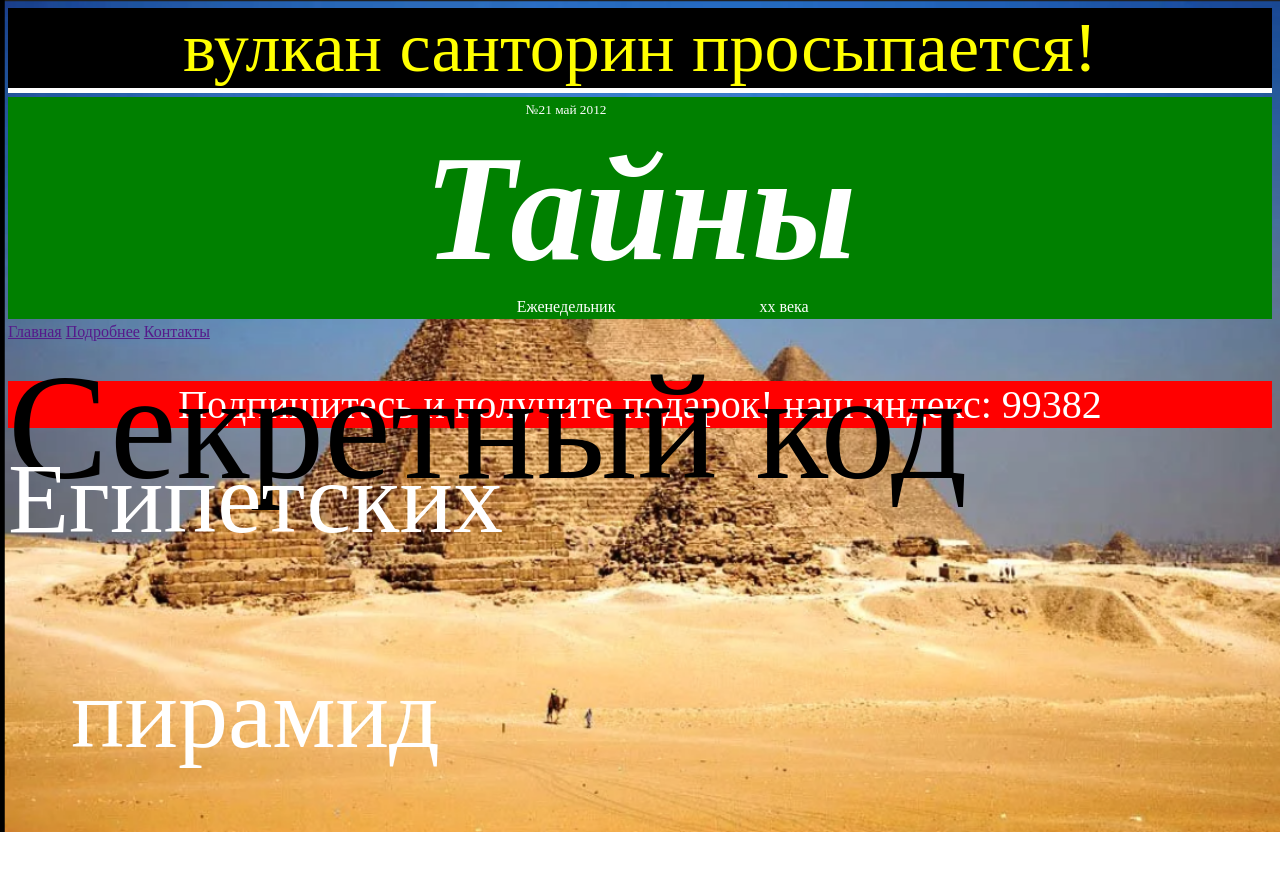
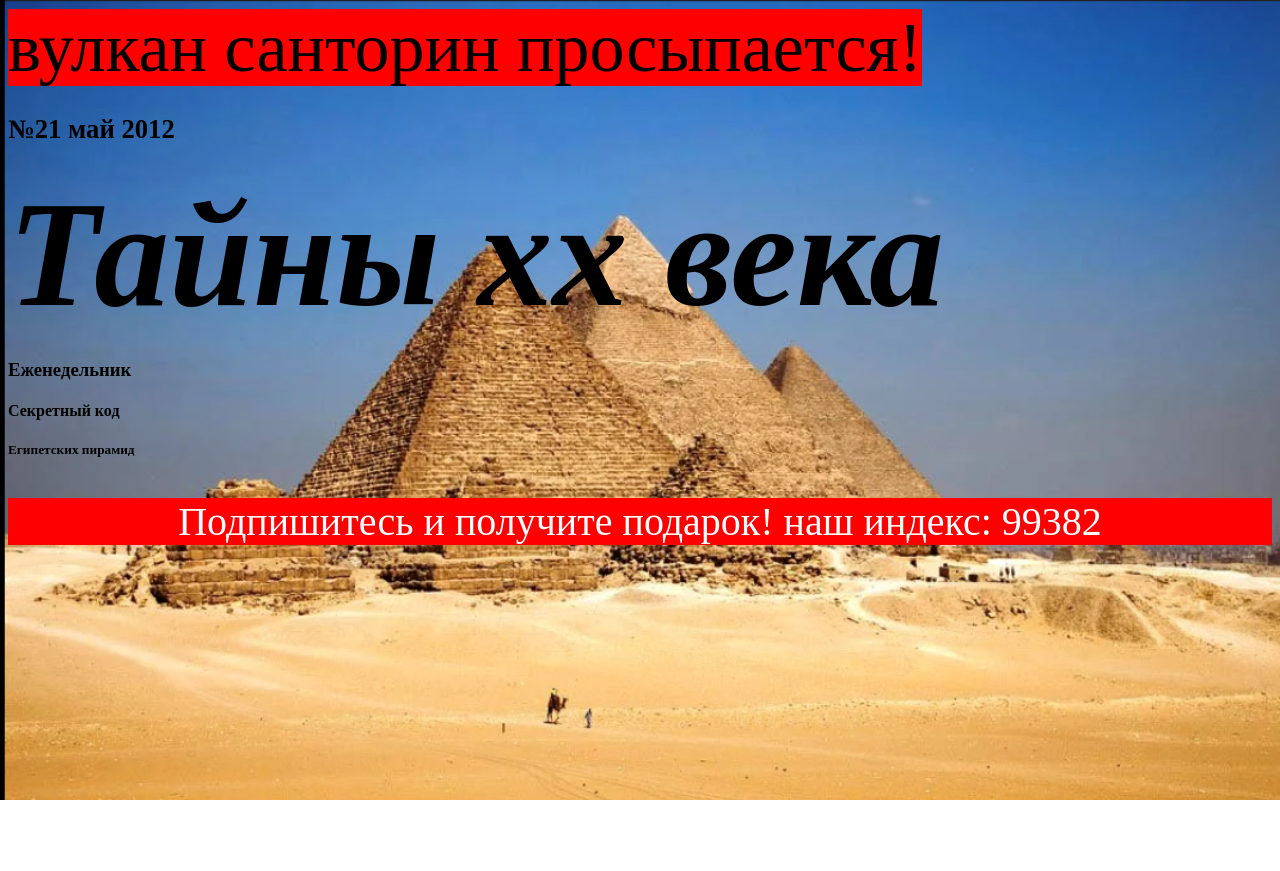
Before and after one commit to WebHeroSchool/Antonikova_magazine, a plain HTML site: page index.html in a window 1280 px wide. After the commit the page ends 800 px from the top, so only its background shows below. Drawn offline with Linux system fonts and the light colour scheme.

Commit message:
Исправление ошибок после аудита кода 2

```diff
--- a/index.html
+++ b/index.html
@@ -9,46 +9,17 @@
 
   <body>
     <header>
-      <div class="d1">
         <p class="p1">вулкан санторин просыпается!</p>
-        <div class="band"></div>
-      </div>
-      <div class="d2">
-        <table class="table" align="center">
-        <tr>
-          <td class="righstr">
-            <small> №21 май 2012</small>
-          </td>
-        </tr>
-        <tr>
-          <td colspan="2">
-            <h2 class="h2">Тайны</h2>
-          </td>
-        </tr>
-        <tr>
-         <td class="leftstr">Еженедельник</td>
-         <td class="righstr">xx века</td>
-        </tr>
-        </table>
-      </div>
+      <h1>
+          <small> №21 май 2012</small>
+      </h1>
+      <h2 class="h2">Тайны xx века</h2>
+      <h3>Еженедельник</h3>
     </header>
-
     <section>
-      <nav>
-        <a href="">Главная</a>
-        <a href="">Подробнее</a>
-        <a href="">Контакты</a>
-      </nav>
-        <div class="textimg1">
-          Секретный код
-        </div>
-        <div class="textimg2">
-          <p>Египетских</p>
-          <p> пирамид</p>
-        </div>
+        <h4> Секретный код </h4>
+        <h5>Египетских пирамид</h5>
     </section>
-
-
     <footer align="bottom" class="d3">
         <p>Подпишитесь и получите подарок! наш индекс: 99382</p>
     </footer>
--- a/style.css
+++ b/style.css
@@ -1,25 +1,3 @@
-.d1 {
-      display: block;
-      color: yellow;
-      background: black;
-      margin-bottom: 4px;
-      text-align: center;
-    }
-
-.band {
-  background: white;
-  width: auto;
-  height: 5px;
-}
-
-.d2 {
-      display: block;
-      color: white;
-      background: green;
-      margin-bottom: 4px;
-      text-align: center;
-      align: center;
-    }
 
 .d3 {
       display: block;
@@ -34,38 +12,20 @@
 .p1 {
       display: inline;
       font-size: 70px;
+      background: red;
+    }
+
+.h1 {
+      display: inline;
+      font-style: oblique;
+      font-size: 100px;
+      color: yellow;
     }
 
 .h2 {
       display: inline;
       font-style: oblique;
       font-size: 150px;
-    }
-
-.centerstr {
-      text-align: center;
-    }
-
-.rightstr {
-      text-align: right; /* Выравнивание по правому краю */
-      font-size: 70px;
-     }
-
-.textimg1 {
-	   position: absolute;
-     font-size: 150px;
-     color: black;
-	   text-align: center;
-     vertical-align: top;
-    }
-
-.textimg2 {
-	   position: absolute;
-     font-size: 100px;
-     color: white;
-  	 vertical-align: bottom;
-  	 align: bottom;
-  	 text-align: center;
     }
 
 body {
@@ -75,7 +35,3 @@ body {
       -o-background-size: 100%; /* Opera 9.6+ */
       background-size: 100%; /* Современные браузеры */
      }
-
-.table {
-       align: center;
-      }
```
